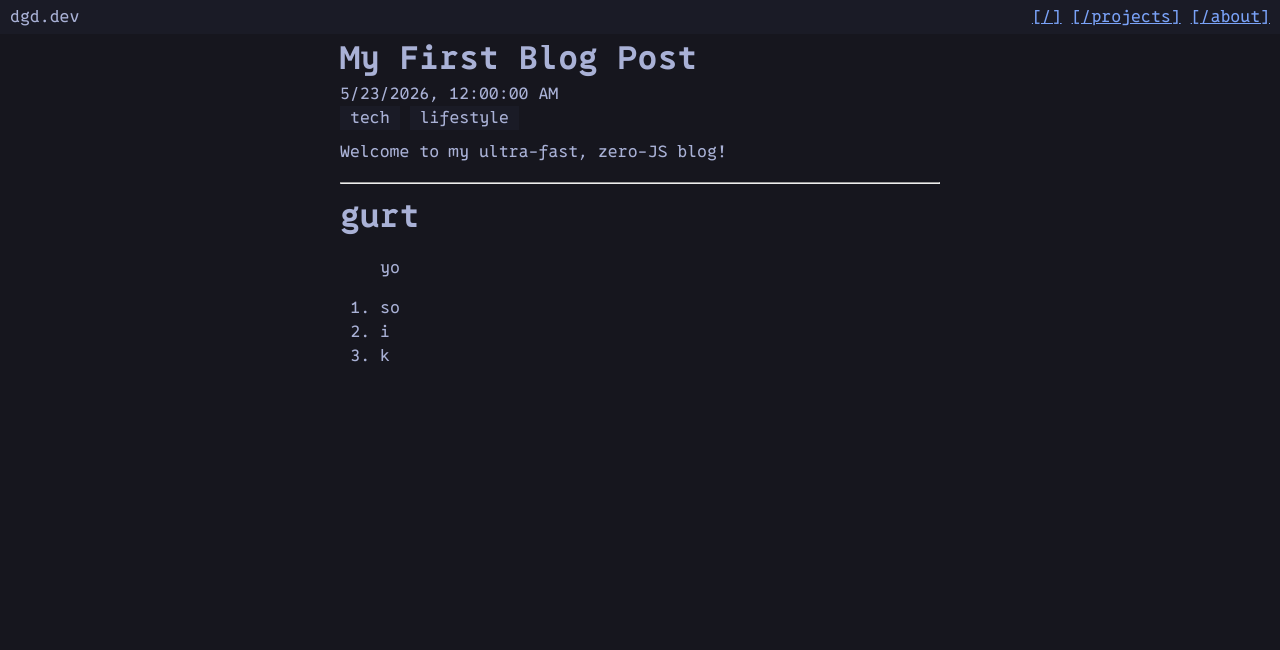
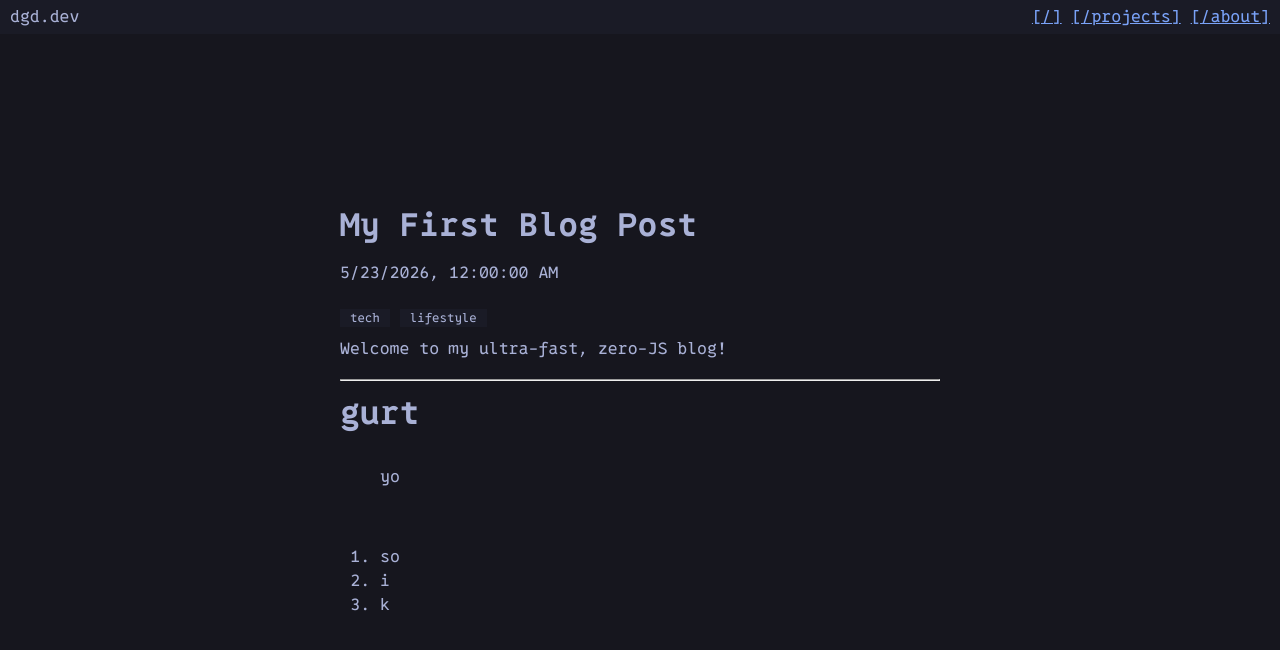
Before and after one commit to daqnal/dgd.dev, an Astro site: page /posts/first in a window 1280 px wide. Built offline with nearby package versions, Linux system fonts and the light colour scheme; Astro itself is replaced by a stand-in of ours.

Commit message:
small tweaks

```diff
--- a/src/content/about.md
+++ b/src/content/about.md
@@ -3,7 +3,7 @@
 A paragraph on a webpage vainly summarizes a person, nevertheless, here is a short description of me.
 
 I am a computer science student at Georgia Tech, concentrating on devices and systems & architecture.
-Eagerly awaiting placing fries in the bag, I spend my free time working on side projects, playing sports with friends, or exploring mountains and caves.
+Eagerly waiting to place fries in the bag, I spend my free time working on side projects, playing sports with friends, and exploring mountains and caves.
 
 ![Sunset over Yonah Mountain](../content/images/mtns.jpg)
 _Sunset over Yonah Mountain, September 2024_
@@ -17,4 +17,4 @@ For business purposes, reach out to <dgdurling@pm.me>.
 ---
 
 This site was made using [Astro](https://astro.build).
-See the source code on my [git server](https://git.dgd.sh/dan/dgd.dev).
+See the source code [here](https://git.dgd.sh/dan/dgd.dev).
--- a/src/layouts/Blog.astro
+++ b/src/layouts/Blog.astro
@@ -1,6 +1,7 @@
 
 ---
 import PageLayout from "../layouts/Page.astro";
+import "../styles/post.css";
 
 const { title, pubDate, desc, tags } = Astro.props;
 ---
@@ -11,8 +12,8 @@ const { title, pubDate, desc, tags } = Astro.props;
     <div id="blog-content">
     <h1>{title}</h1>
     <p>{pubDate.toLocaleString("en-us")}</p>
-    <div id="tags-p">
-      {tags.map((tag) => (
+    <div id="tags-p" class="text-sm">
+      {tags.map((tag: any) => (
         <span>{tag}</span>
       ))}
     </div>
@@ -38,6 +39,7 @@ const { title, pubDate, desc, tags } = Astro.props;
     display: flex;
     flex-direction: column;
     justify-content: center;
+    font-family: "Libertinus Serif";
   }
 
   #blog-desc {
@@ -53,4 +55,5 @@ const { title, pubDate, desc, tags } = Astro.props;
     padding: 0px 10px;
     background-color: var(--color-base-100)
   }
+
 </style>
--- a/src/layouts/Page.astro
+++ b/src/layouts/Page.astro
@@ -34,11 +34,17 @@ const { nav } = Astro.props;
 <style>
 
   body {
+    min-height: 100%;
+    height: fit-content;
     overflow-y: none;
+    display: flex;
+    flex-direction: column;
   }
 
   #scrollable {
     width: 100%;
-    height: 100%;
+    flex: 1;
+    display: flex;
+    flex-direction: column;
   }
 </style>
--- a/src/pages/posts/[...slug].astro
+++ b/src/pages/posts/[...slug].astro
@@ -16,13 +16,12 @@ const { Content } = await render(post);
 ---
 
 <BlogLayout {...post.data}>
-  <div id="md-container">
     <Content />
-  </div>
 </BlogLayout>
 
 
 <style>
-  #md-container {
+  h1 {
+    font-family: "Libertinus Serif" !important;
   }
 </style>
--- a/src/pages/posts/index.astro
+++ b/src/pages/posts/index.astro
@@ -44,7 +44,8 @@ const sortedPosts = allPosts.sort((a: any, b: any) => {
 
 <style>
   #posts-main {
-    width: 100vw;
+    width: 100%;
+    flex: 1;
     display: flex;
     align-items: center;
     justify-content: center;
--- a/src/styles/global.css
+++ b/src/styles/global.css
@@ -124,9 +124,6 @@ html,
 body {
   width: 100%;
   height: 100%;
-}
-
-html {
   background-color: var(--color-base-200);
 }
 
@@ -153,6 +150,14 @@ hr {
 
 /* CLASSES */
 
+.text-sm {
+  font-size: 0.75em;
+}
+
+.text-lg {
+  font-size: 1.25em;
+}
+
 .serif {
   font-family: "Libertinus Serif";
 }
```
